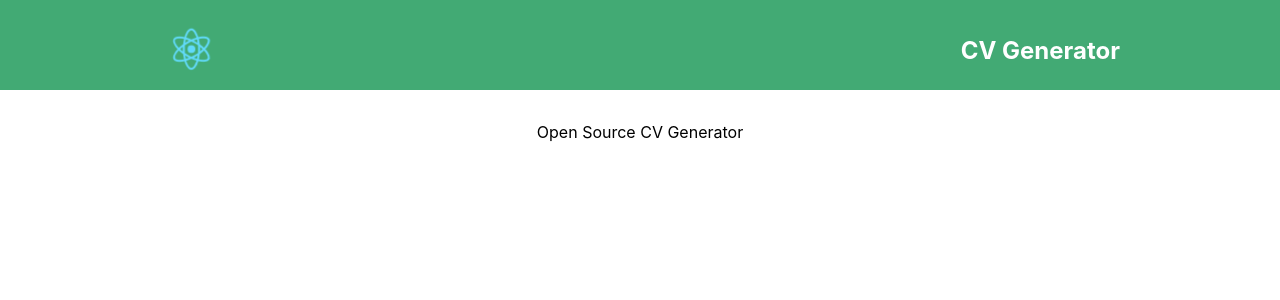
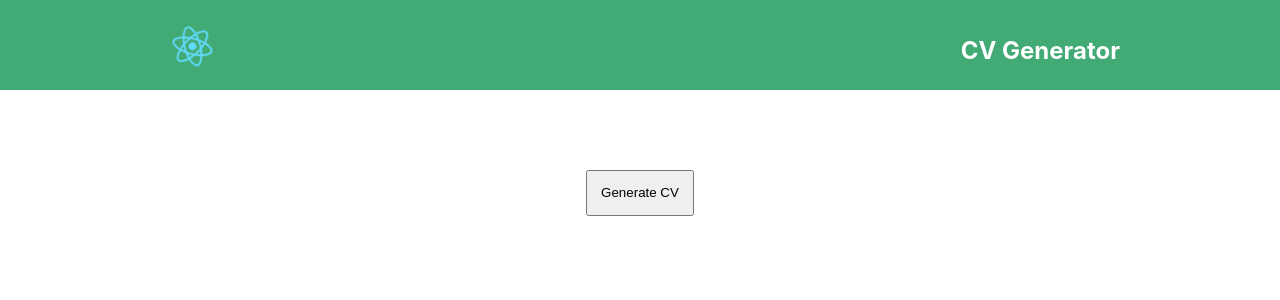
Before and after one commit to Sabir001/cv-generator, a React (Create React App) app: page / in a window 1280 px wide. Shown: the top 300 px of the page. Built offline with nearby package versions, Linux system fonts and the light colour scheme.

Commit message:
Style refactored

```diff
--- a/src/App.js
+++ b/src/App.js
@@ -1,12 +1,12 @@
 import React from "react";
 import { createGlobalStyle } from "styled-components";
+import CVContainer from "./CVContainer";
 import {
   AppContainer,
   AppHeader,
   AppHeaderCenter,
   AppLogo,
-  AppTitle,
-  BodyContainer
+  AppTitle
 } from "./styles/HomePageStyle";
 import logo from "./logo.svg";
 
@@ -33,9 +33,7 @@ function App() {
           </AppHeaderCenter>
         </AppHeader>
 
-        <BodyContainer>
-          <p>Open Source CV Generator</p>
-        </BodyContainer>
+        <CVContainer />
       </AppContainer>
     </React.Fragment>
   );
--- a/src/CVContainer.js
+++ b/src/CVContainer.js
@@ -1,11 +1,5 @@
 import React from "react";
-import styled from "styled-components";
-
-const GeneratorButton = styled.button`
-  padding: 1em;
-`;
-
-const Container = styled.div``;
+import { Container, GeneratorButton } from "./styles/CVContainterStyle";
 
 const CVContainer = () => {
   return (
--- /dev/null
+++ b/src/styles/CVContainterStyle.js
@@ -0,0 +1,12 @@
+import styled from "styled-components";
+
+const GeneratorButton = styled.button`
+  padding: 1em;
+`;
+
+const Container = styled.div`
+  margin-top: 5em;
+  text-align: center;
+`;
+
+export { GeneratorButton, Container };
```
